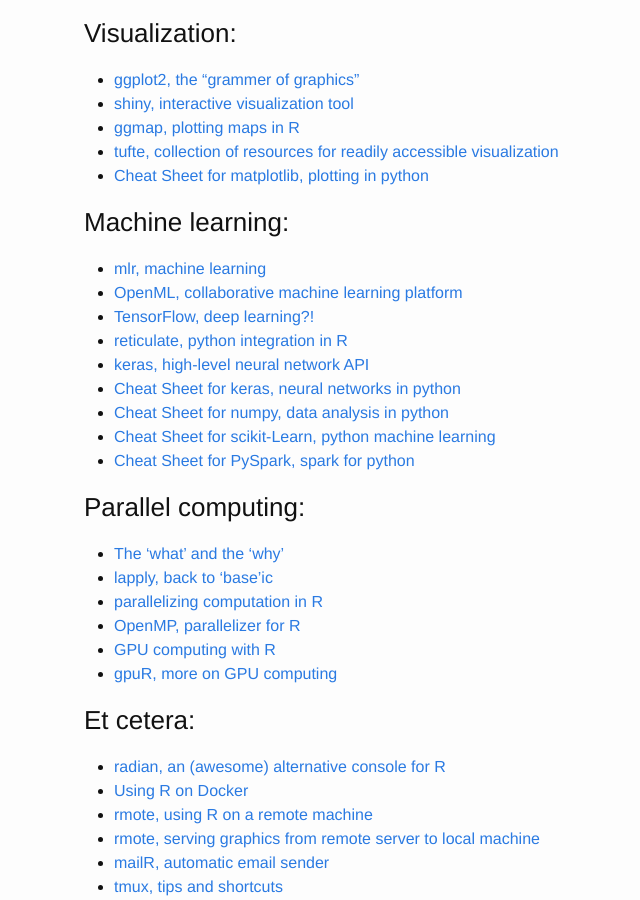
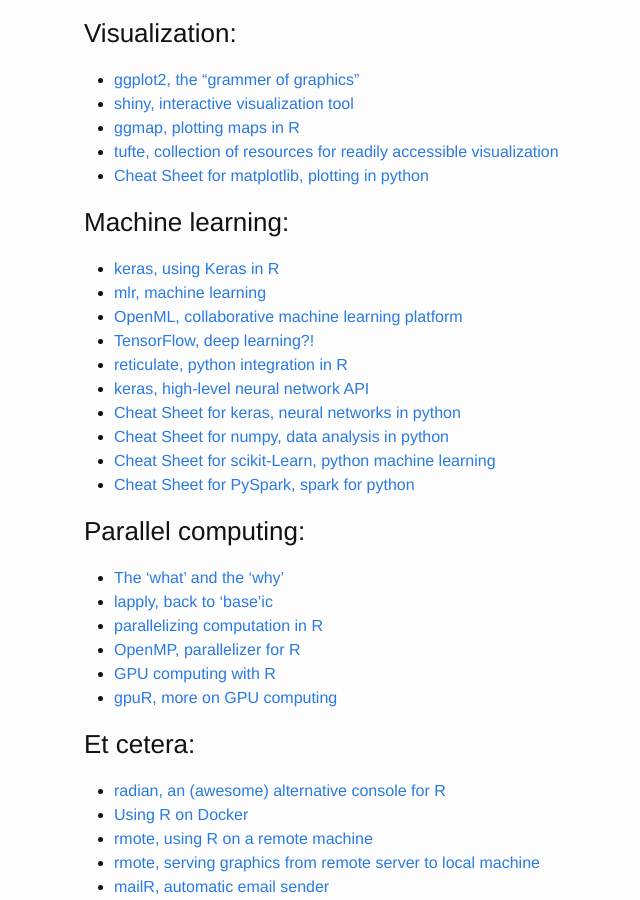
Before and after one commit to j1yoo/j1yoo.github.io, a Jekyll site: the page built from _posts/2017-06-08-useful_r_packages.md, in a window 1280 px wide and 900 px high, scrolled down 891 px. Shown: the whole window, without its empty margins (186-826 px from the left). Built offline with Jekyll 4.4.1, drawn with Linux system fonts in a browser that asks for light colours.

Commit message:
Update 2017-06-08-useful_r_packages.md

```diff
--- a/_posts/2017-06-08-useful_r_packages.md
+++ b/_posts/2017-06-08-useful_r_packages.md
@@ -37,6 +37,7 @@
 * [Cheat Sheet for matplotlib, plotting in python](https://s3.amazonaws.com/assets.datacamp.com/blog_assets/Python_Matplotlib_Cheat_Sheet.pdf)
 
 ### Machine learning:
+* [keras, using Keras in R](https://keras.rstudio.com/)
 * [mlr, machine learning](https://cran.r-project.org/web/packages/mlr/vignettes/mlr.html)
 * [OpenML, collaborative machine learning platform](https://cran.r-project.org/web/packages/OpenML/index.html)
 * [TensorFlow, deep learning?!](https://tensorflow.rstudio.com/)
```
